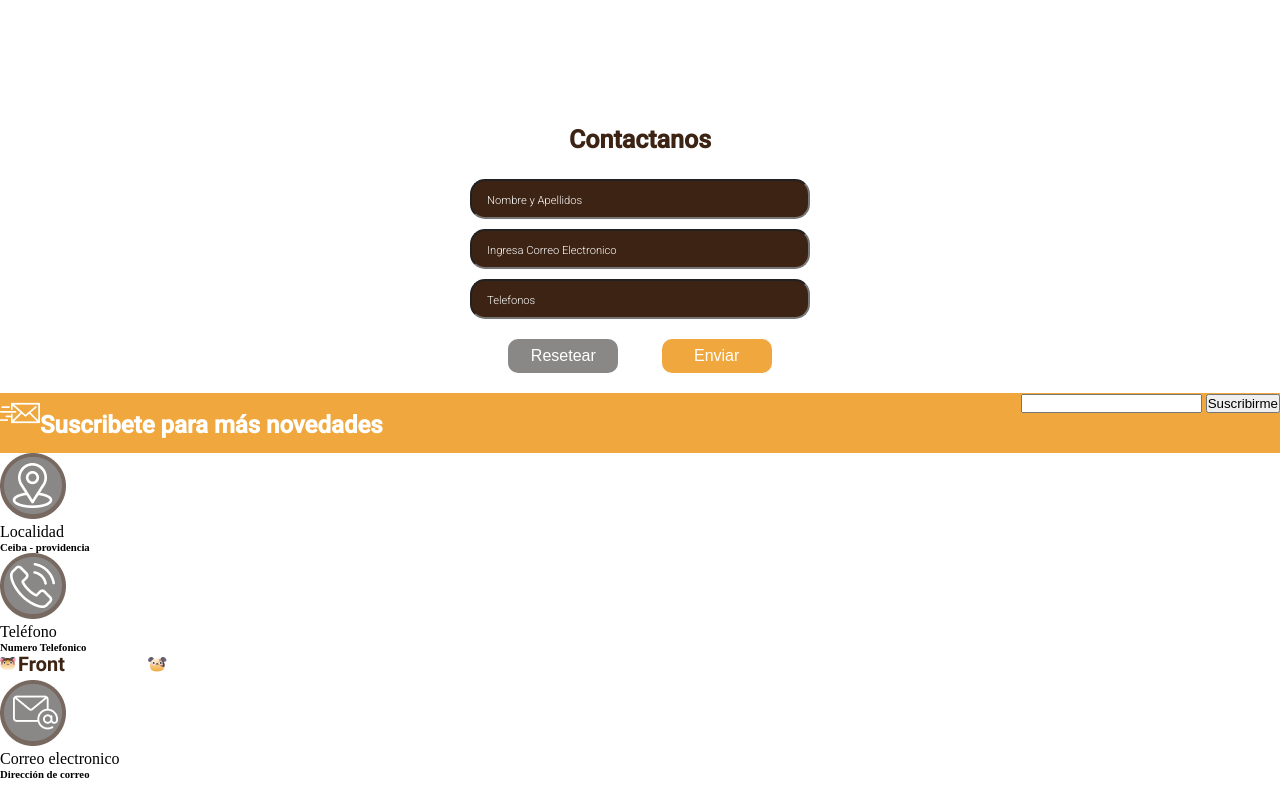
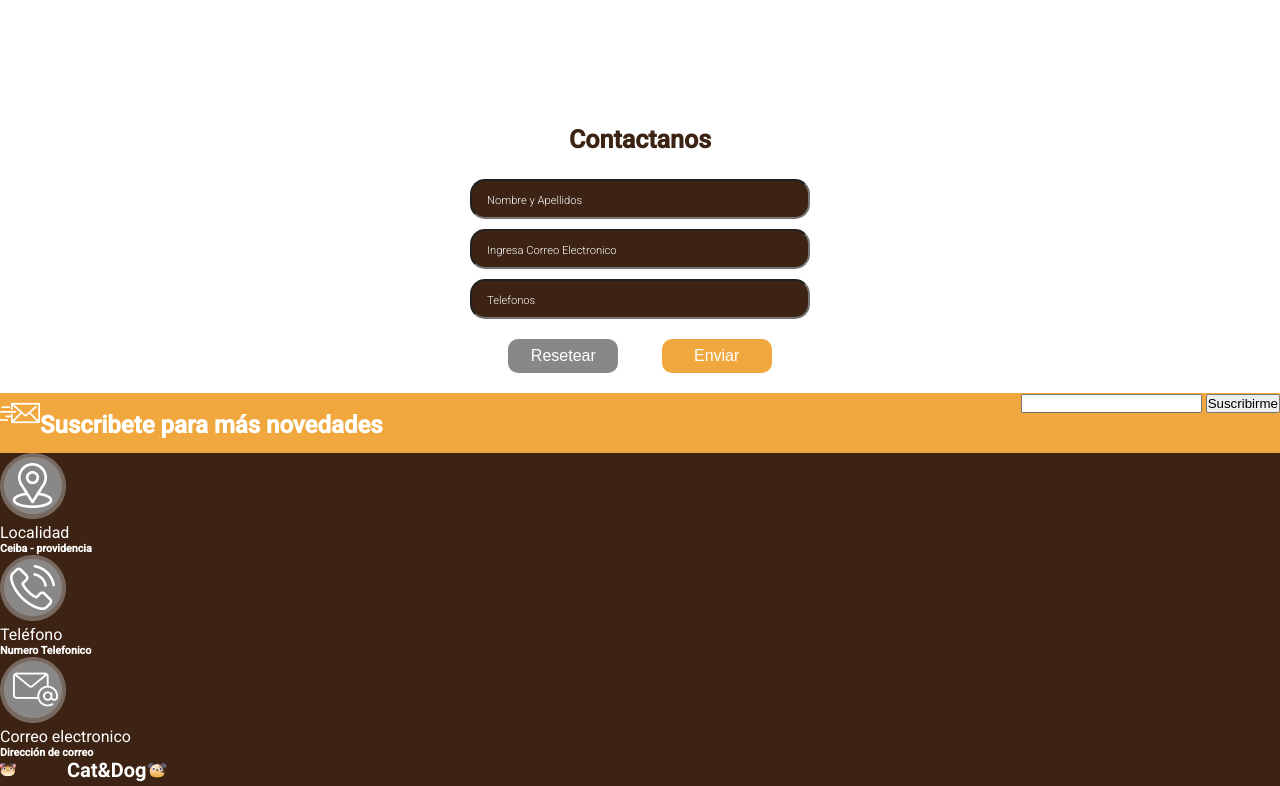
Before and after one commit to lizgiraldo/petShop, a plain HTML site: page index.html in a window 1280 px wide. Shown: the part 1164-1950 px from the top of the page. Drawn offline with Linux system fonts and the light colour scheme; a web font is replaced by a local one.

Commit message:
trabajando en suscribete y footer

```diff
--- a/css/style.css
+++ b/css/style.css
@@ -253,3 +253,15 @@ font-size: 18px;
    justify-content: space-between;
    height: 60px;
 }
+
+footer{
+   display: flex;
+   flex-direction: column;
+   background-color: #3C2313;
+   color: white;
+   font-family: 'Roboto', sans-serif;
+}
+
+.footerPadre{
+
+}
--- a/index.html
+++ b/index.html
@@ -125,22 +125,23 @@
     </main>
 
     <footer>
-      <div>
+      <div class="footerPadre">
         <img src="img/Icono-ubication.png" alt="icono ubicacion" />
         <p>Localidad</p>
         <h6>Ceiba - providencia</h6>
-      </div>
-      <div>
+
         <img src="img/Icono-telephone.png" alt="icono telefono" />
         <p>Teléfono</p>
         <h6>Numero Telefonico</h6>
-        <img src="img/Logo.png" alt="logo PetShop" />
-      </div>
-      <div>
+
         <img src="img/Icono-mail.png" alt="icono emil" />
         <p>Correo electronico</p>
         <h6>Dirección de correo</h6>
       </div>
-    </footer>
+      <div>
+        <img src="img/Logo.png" alt="logo PetShop" />
+      </footer>
+      </div>
+
   </body>
 </html>
```
